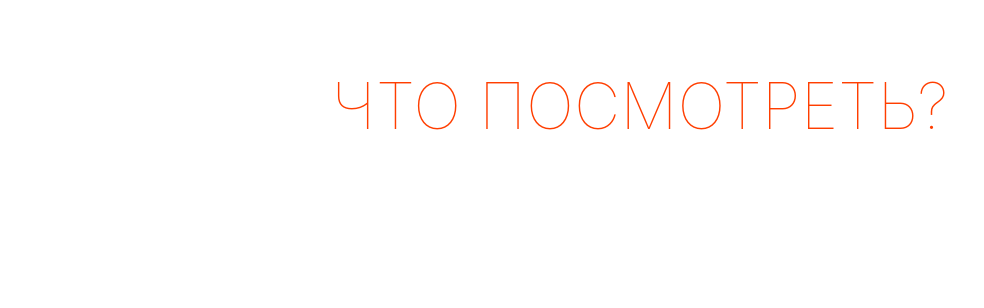
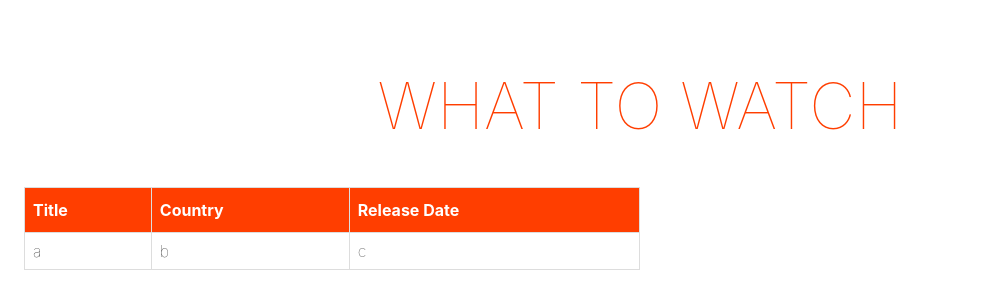
Before and after one commit to Ekedani/webdev-lab-3, a Svelte app: page / in a window 1280 px wide. Shown: the top 308 px of the page, without its empty margins (0-984 px from the left). Built offline with nearby package versions, Linux system fonts and the light colour scheme.

Commit message:
Added table component

```diff
--- a/public/index.html
+++ b/public/index.html
@@ -4,7 +4,7 @@
 	<meta charset='utf-8'>
 	<meta name='viewport' content='width=device-width,initial-scale=1'>
 
-	<title>Svelte app</title>
+	<title>What to Watch</title>
 
 	<link rel='icon' type='image/png' href='/favicon.png'>
 	<link rel='stylesheet' href='/global.css'>
--- a/src/App.svelte
+++ b/src/App.svelte
@@ -1,8 +1,11 @@
 <script>
+	import Table from './Table.svelte'
+	let films = [{title: 'a', country: 'b', release_date: 'c'}];
 </script>
 
 <main>
-	<h1>Что посмотреть?</h1>
+	<h1>What to Watch</h1>
+	<Table films={films}/>
 </main>
 
 <style>
--- /dev/null
+++ b/src/Table.svelte
@@ -0,0 +1,40 @@
+<script>
+    export let films;
+</script>
+
+<table>
+    <tr>
+        <th>Title</th>
+        <th>Country</th>
+        <th>Release Date</th>
+    </tr>
+    {#each films as film, i}
+        <tr>
+            <td>{film.title}</td>
+            <td>{film.country}</td>
+            <td>{film.release_date}</td>
+        </tr>
+    {/each}
+</table>
+
+<style>
+    table {
+        border-collapse: collapse;
+        width: 50%;
+        font-weight: 100;
+    }
+
+    table td, table th {
+        border: 1px solid #ddd;
+        padding: 8px;
+        text-align: left;
+    }
+
+    table th {
+        padding-top: 12px;
+        padding-bottom: 12px;
+        background-color: #ff3e00;
+        color: white;
+    }
+
+</style>
```
